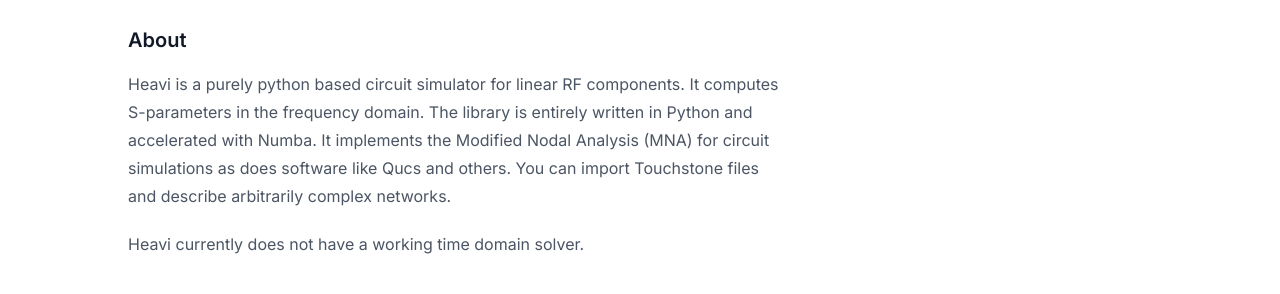
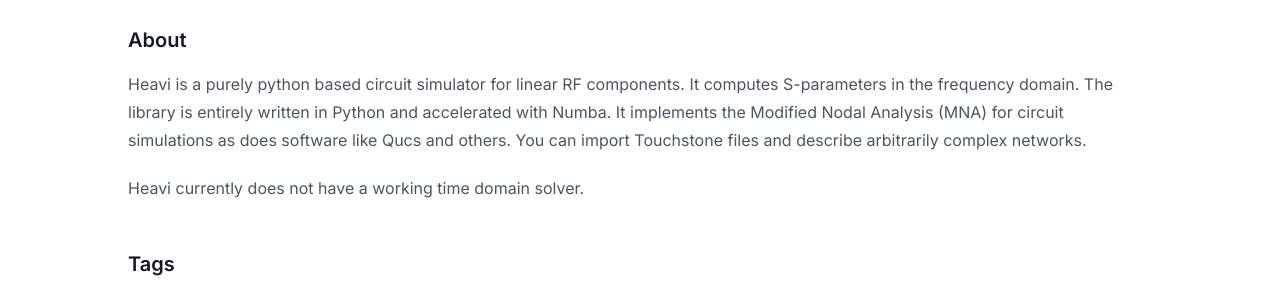
Before and after one commit to pysimhub/pysimhub.github.io, a SvelteKit app: page /projects/heavi in a window 1280 px wide. Shown: the part 314-608 px from the top of the page. Built offline with nearby package versions, Linux system fonts and the light colour scheme.

Commit message:
fix: remove max-width constraint from prose content

```diff
--- a/src/app.css
+++ b/src/app.css
@@ -193,9 +193,8 @@
 	font-size: 0.875em;
 }
 
-/* Prose styles for blog */
+/* Prose styles for markdown content */
 .prose {
-	max-width: 65ch;
 	color: var(--color-text-secondary);
 }
 
```
